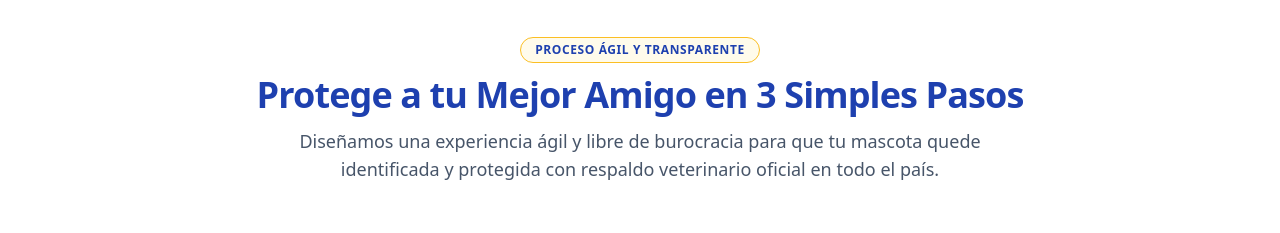
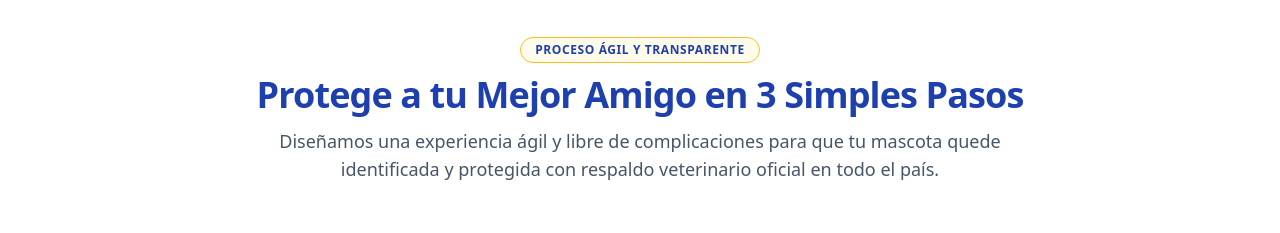
Before and after one commit to JuanOchoacx/ruace-pet539-core, a Next.js app: page / in a window 1280 px wide. Shown: the part 940-1173 px from the top of the page. Built offline with nearby package versions, Linux system fonts and the light colour scheme.

Commit message:
copy(steps): update descriptive paragraph in operational steps to Option A

```diff
--- a/pages/index.js
+++ b/pages/index.js
@@ -506,7 +506,7 @@ export default function Home() {
               Protege a tu Mejor Amigo en 3 Simples Pasos
             </h2>
             <p className="text-slate-600 text-base sm:text-lg">
-              Diseñamos una experiencia ágil y libre de burocracia para que tu mascota quede identificada y protegida con respaldo veterinario oficial en todo el país.
+              Diseñamos una experiencia ágil y libre de complicaciones para que tu mascota quede identificada y protegida con respaldo veterinario oficial en todo el país.
             </p>
           </div>
 
```
